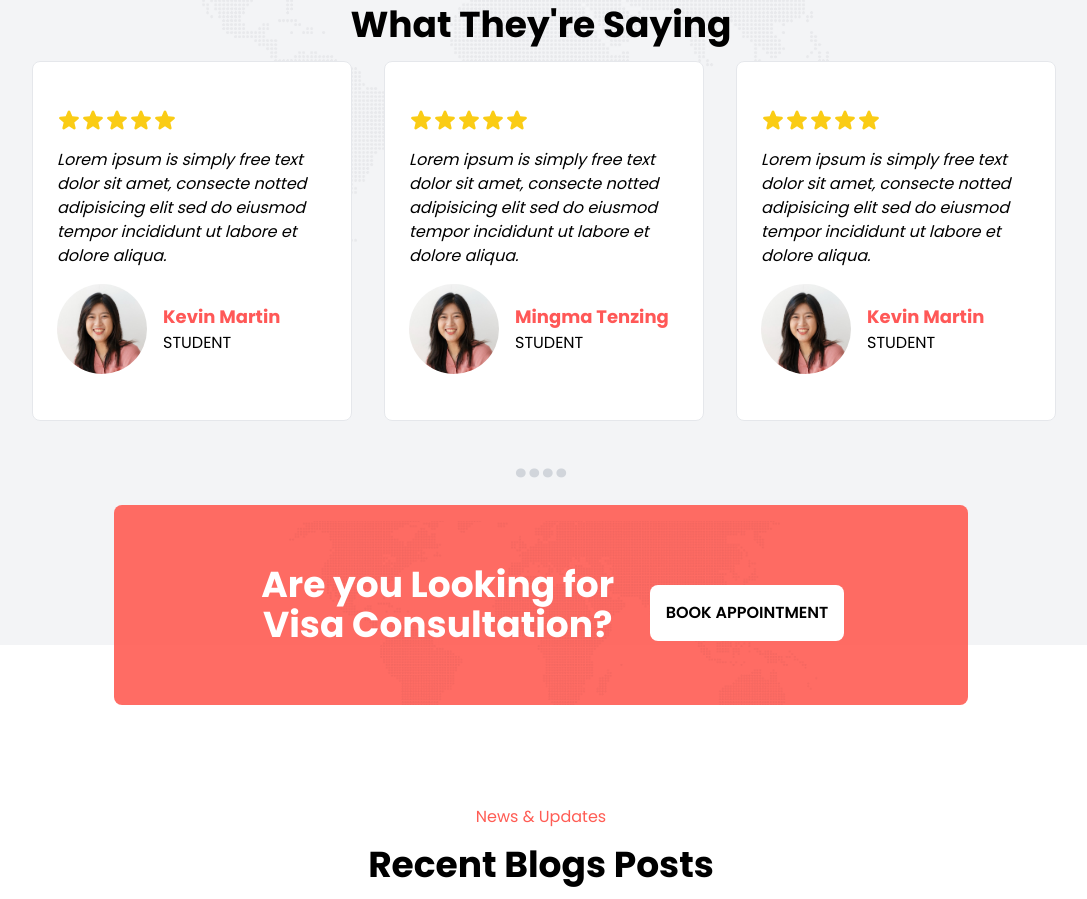
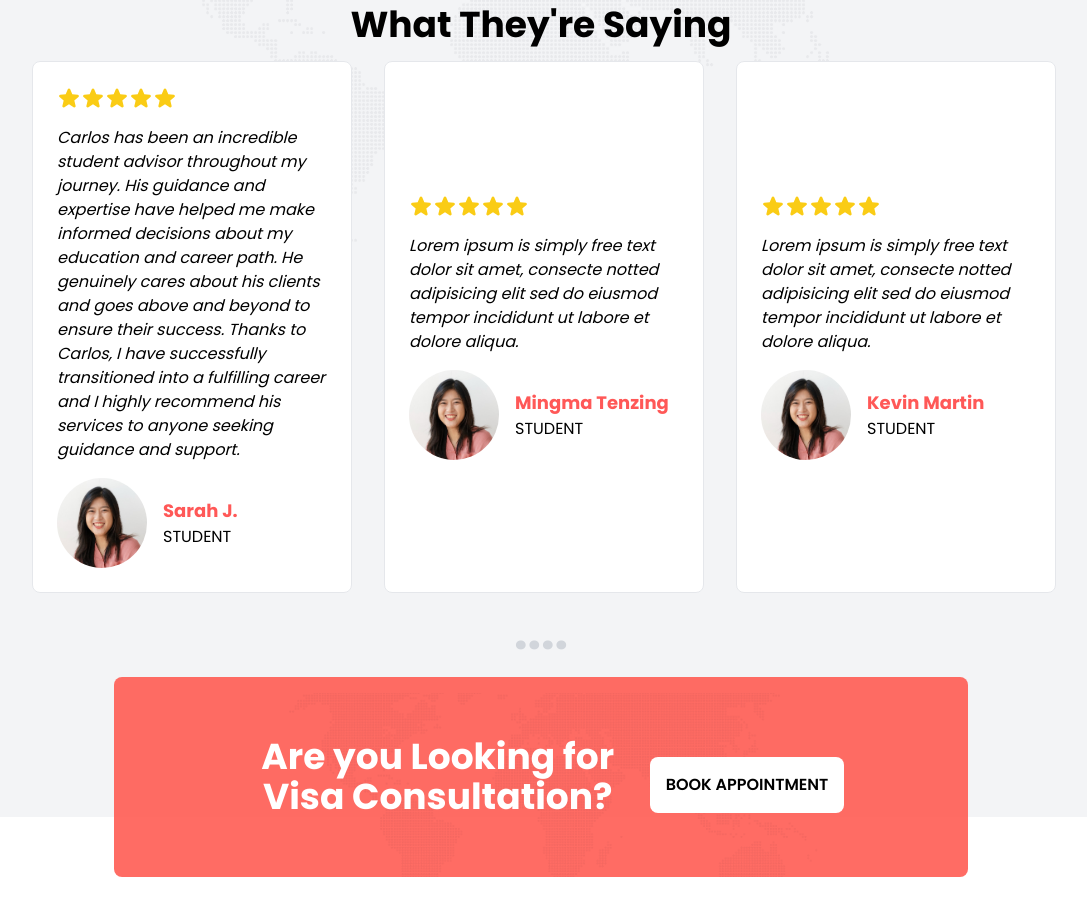
Before and after one commit to MingmaTenzing/carlosmigration, a Next.js app: page / in a window 1280 px wide. Shown: the part 3860-4759 px from the top of the page, without its empty margins (99-1186 px from the left). Built offline with nearby package versions, Linux system fonts and the light colour scheme.

Commit message:
testominal updated

```diff
--- a/reviews.ts
+++ b/reviews.ts
@@ -4,8 +4,8 @@ const reviews = [
   {
     id: 1,
     reviewText:
-      "Lorem ipsum is simply free text dolor sit amet, consecte notted adipisicing elit sed do eiusmod tempor incididunt ut labore et dolore aliqua.",
-    user: "Kevin Martin",
+    "Carlos has been an incredible student advisor throughout my journey. His guidance and expertise have helped me make informed decisions about my education and career path. He genuinely cares about his clients and goes above and beyond to ensure their success. Thanks to Carlos, I have successfully transitioned into a fulfilling career and I highly recommend his services to anyone seeking guidance and support.",
+    user: "Sarah J.",
     position: "student",
     photoURL: userPhoto,
   },
--- a/tailwind.config.js
+++ b/tailwind.config.js
@@ -2,8 +2,8 @@
 module.exports = {
   content: [
     "./src/pages/**/*.{js,ts,jsx,tsx,mdx}",
-    "components/**/*.{js,ts,jsx,tsx,mdx}",
-    "utilities/**/*.{js,ts,jsx,tsx,mdx}",
+    "./components/**/*.{js,ts,jsx,tsx,mdx}",
+    "./utilities/**/*.{js,ts,jsx,tsx,mdx}",
     "./src/app/**/*.{js,ts,jsx,tsx,mdx}",
   ],
   theme: {
```
